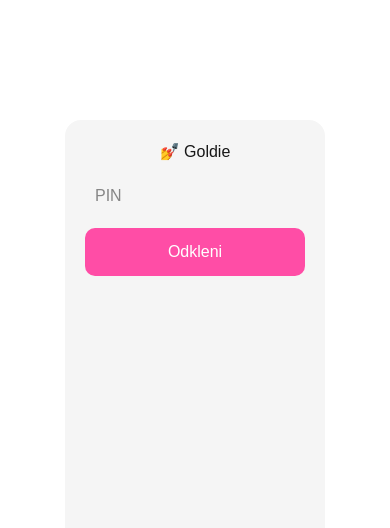
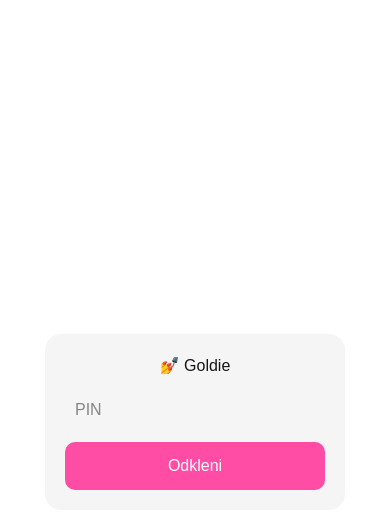
Before and after one commit to zibertvesna/mini-goldie, a Next.js app: page / in a window 390 px wide. Shown: the top 528 px of the page. Built offline with nearby package versions, Linux system fonts and the light colour scheme.

Commit message:
mobile fix + calendar fix

```diff
--- a/app/page.tsx
+++ b/app/page.tsx
@@ -9,7 +9,7 @@ import { db } from "../lib/firestore";
 
 const PIN = "1234";
 
-/* INLINE CSS FIX (fixes invisible dates issue) */
+/* FIX CALENDAR VISIBILITY */
 const calendarFix = `
 .react-calendar {
   width: 100%;
@@ -119,7 +119,7 @@ export default function Home() {
 
         <style>{calendarFix}</style>
 
-        <h2>📅 Celoletni koledar</h2>
+        <h2>📅 Booking</h2>
 
         <Calendar
           onChange={(value: any) => setDate(value)}
@@ -173,26 +173,30 @@ export default function Home() {
   );
 }
 
+/* STYLES - MOBILE FIXED */
 const styles: any = {
   screen: {
     minHeight: "100vh",
     display: "flex",
     justifyContent: "center",
+    alignItems: "center",
     fontFamily: "Arial",
     background: "#fff",
+    padding: 10,
   },
 
   card: {
-    marginTop: 120,
     padding: 20,
-    width: 260,
+    width: "100%",
+    maxWidth: 300,
     background: "#f5f5f5",
     borderRadius: 16,
     textAlign: "center",
   },
 
   app: {
-    width: 380,
+    width: "100%",
+    maxWidth: 420,
     padding: 16,
   },
 
```
